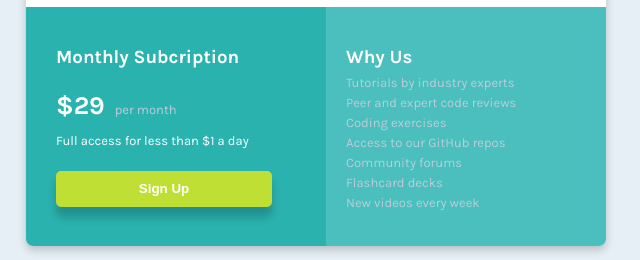
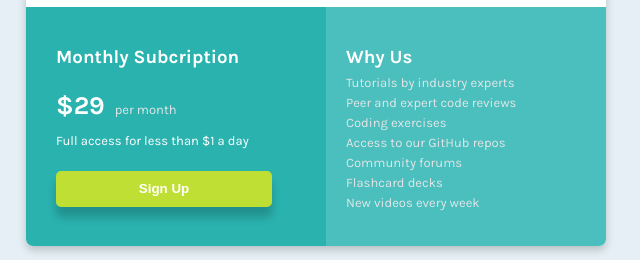
Before and after one commit to kalush89/single-price-grid-component, a plain HTML site: page index.html in a window 1280 px wide. Shown: the part 248-508 px from the top of the page, 324-964 px from the left. Drawn offline with Linux system fonts and the light colour scheme.

Commit message:
adust list font color

```diff
--- a/style.css
+++ b/style.css
@@ -73,7 +73,7 @@ ul {
 }
 
 li {
-    color: #bacdd8;
+    color: #e2e5e7;
     font-size: small;
     padding-top: 5px;
 }
@@ -106,7 +106,7 @@ p {
  }
 
  .duration {
-    color: #bacdd8;
+    color: #e2e5e7;
     font-size: small;
  }
 button {
```
